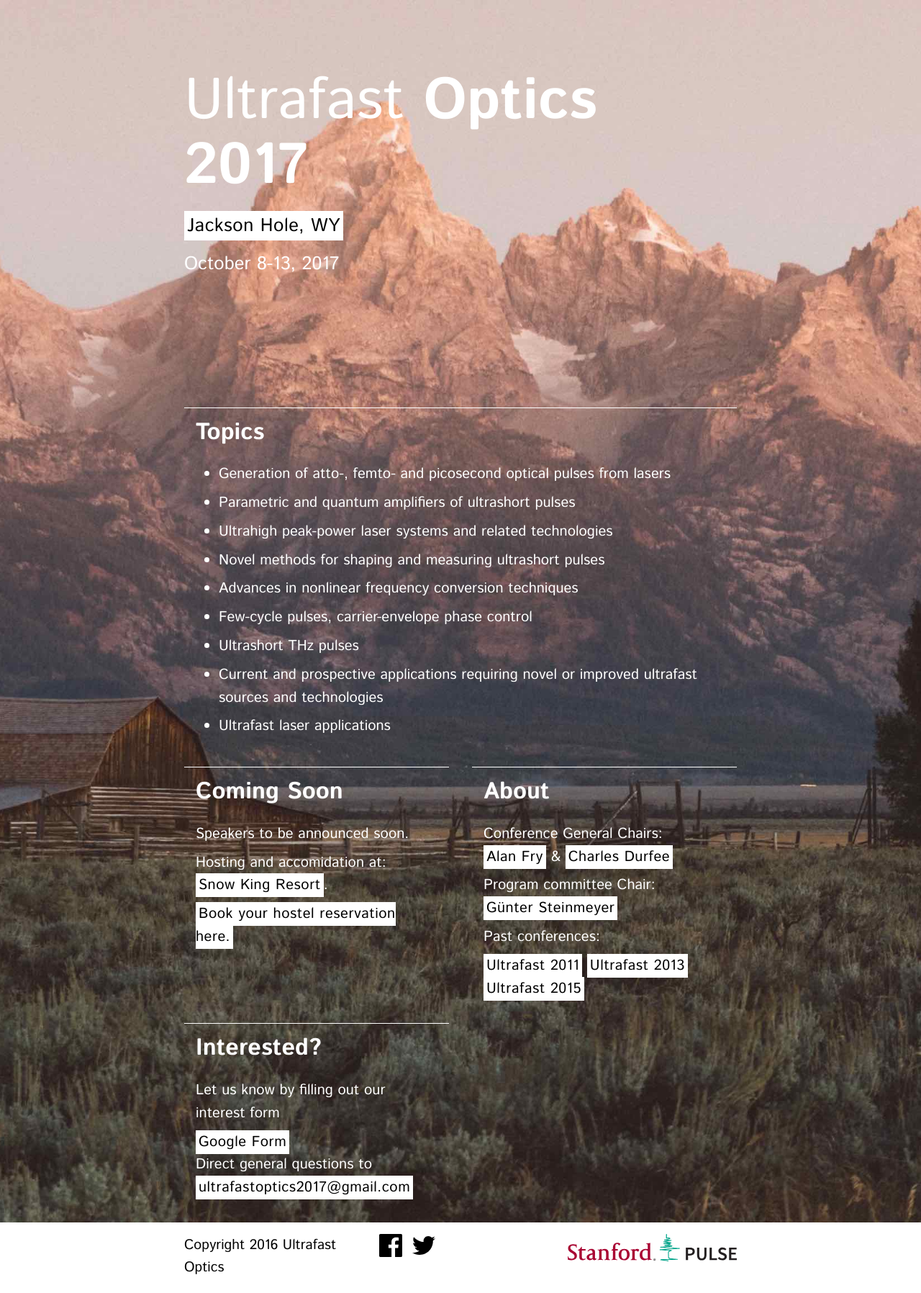
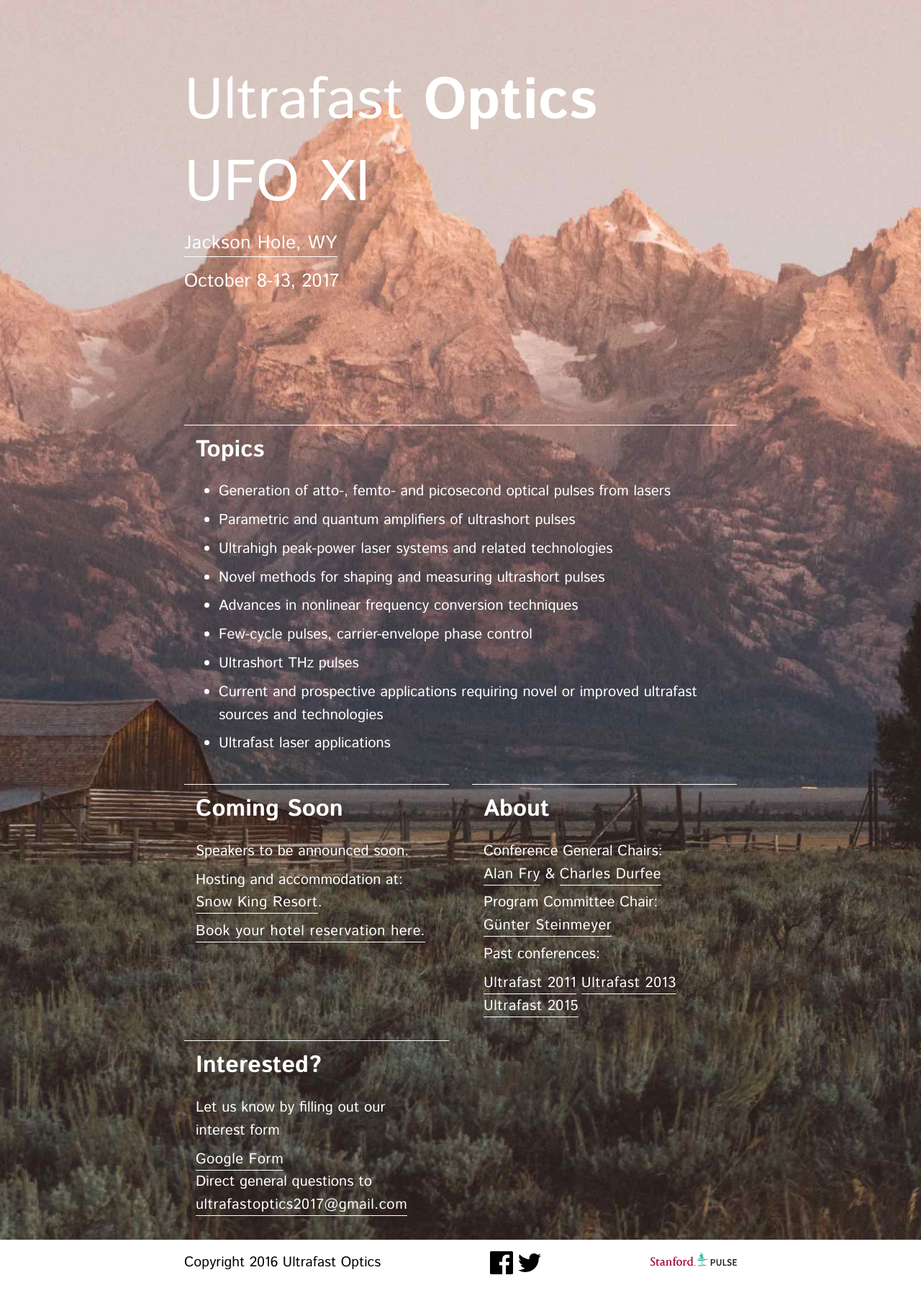
Before and after one commit to durfee/ultrafastoptics-2017.org, a Jekyll site: the page built from index.md, in a window 1280 px wide. Shown: the whole page at 72% size. Built offline with Jekyll 4.4.1, drawn with Linux system fonts in a browser that asks for light colours; nearby versions of some CDN libraries.

Commit message:
update with feedback 1, 2, 5, 6 and 7, temp 3

```diff
--- a/_layouts/home.html
+++ b/_layouts/home.html
@@ -5,8 +5,9 @@ layout: default
 <div class="t-home u-full-vw u-full-vw" style="background-image: url({{ '/assets/img/home-bg-4.jpg' | prepend: site.baseurl }})">
   <div class="u-measure-wide u-px-md t-home__content">
     <div class="u-inline-block u-height-2of3 u-color-secondary u-padding-top-lg u-padding-bottom-lg u-margin-top-xl u-margin-bottom-xl">
-      <h1 class="u-text-size-massive u-padding-bottom-md u-text-weight-normal">Ultrafast <span class="u-bold">Optics 2017</span></h1>
-      <h2 class="u-padding-bottom-md"><a href="http://www.jacksonholetraveler.com">Jackson Hole, WY</a></h2>
+      <h1 class="u-text-size-massive u-padding-bottom-md u-text-weight-normal">Ultrafast <span class="u-bold">Optics</span> </h1>
+      <h1 class="u-text-size-massive u-padding-bottom-md u-text-weight-normal">UFO XI</h1>
+      <h2 class="u-padding-bottom-md"><a target="_blank" href="http://www.jacksonholetraveler.com">Jackson Hole, WY</a></h2>
       <h2 class="u-padding-bottom-md">October 8-13, 2017</h2>
 
     </div>
@@ -30,41 +31,41 @@ layout: default
     <div class="u-flex t-home__section u-px-md u-border-top-secondary u-color-secondary u-margin-bottom-lg">
       <h1 class="u-padding-top-md u-bold u-padding-bottom-md">Coming Soon</h1>
       <p>Speakers to be announced soon.</p>
-      <p>Hosting and accomidation at: <br> <a href="http://www.snowking.com/">Snow King Resort</a>.</p>
-      <p><a href="http://bookings.ihotelier.com/bookings.jsp?groupID=1709874&hotelID=77244">Book your hostel reservation here.</a></p>
+      <p>Hosting and accommodation at: <br> <a target="_blank" href="http://www.snowking.com/">Snow King Resort</a>.</p>
+      <p><a target="_blank" href="http://bookings.ihotelier.com/bookings.jsp?groupID=1709874&hotelID=77244">Book your hotel reservation here.</a></p>
     </div>
     <div class="u-flex t-home__section u-px-md u-border-top-secondary u-color-secondary u-margin-bottom-lg">
       <h1 class="u-padding-top-md u-bold u-padding-bottom-md">About</h1>
-      <p>Conference General Chairs: <br><a href="mailto:alanfry@stanford.edu">Alan Fry</a> &amp; <a href="mailto:cdurfee@mines.edu">Charles Durfee</a></p>
-      <p>Program committee Chair: <br> <a href="mailto:steinmey@mbi-berlin.de">Günter Steinmeyer</a></p>
+      <p>Conference General Chairs: <br><a target="_blank" href="mailto:alanfry@stanford.edu">Alan Fry</a> &amp; <a target="_blank" href="mailto:cdurfee@mines.edu">Charles Durfee</a></p>
+      <p>Program Committee Chair: <br> <a target="_blank" href="mailto:steinmey@mbi-berlin.de">Günter Steinmeyer</a></p>
       <p>Past conferences:</p>
-      <a href="http://www.ultrafastoptics2011.org/">Ultrafast 2011</a>
-      <a href="http://www.ultrafastoptics.org/">Ultrafast 2013</a>
-      <a href="http://www.ultrafastoptics2015.org">Ultrafast 2015</a>
+      <a target="_blank" href="http://www.ultrafastoptics2011.org/">Ultrafast 2011</a>
+      <a target="_blank" href="http://www.ultrafastoptics.org/">Ultrafast 2013</a>
+      <a target="_blank" href="http://www.ultrafastoptics2015.org">Ultrafast 2015</a>
 
     </div>
     <div class="u-flex t-home__section u-px-md u-border-top-secondary u-color-secondary">
       <h1 class="u-padding-top-md u-bold u-padding-bottom-md">Interested?</h1>
       <p>Let us know by filling out our interest form</p>
-      <a href="https://docs.google.com/forms/d/e/1FAIpQLSd02iqxDWsLIslhgk-4hTuD_XtOX7u-k1tQIc9qQMGVE_yZlA/viewform?c=0&w=1&usp=mail_form_link">Google Form</a>
-      <p>Direct general questions to <a href="mailto:ultrafastoptics2017@gmail.com">ultrafastoptics2017@gmail.com</a></p>
+      <a target="_blank" href="https://docs.google.com/forms/d/e/1FAIpQLSd02iqxDWsLIslhgk-4hTuD_XtOX7u-k1tQIc9qQMGVE_yZlA/viewform?c=0&w=1&usp=mail_form_link">Google Form</a>
+      <p>Direct general questions to <a target="_blank" href="mailto:ultrafastoptics2017@gmail.com">ultrafastoptics2017@gmail.com</a></p>
     </div>
   </div>
 </div>
 
   <footer class="u-full-vw u-margin-top-lg u-padding-top-md u-padding-bottom-sm u-bg-secondary">
     <div class="u-mobile-flexbox u-measure-wide u-mx-auto u-text-size-small">
-      <p class="u-flex u-px-md">
+      <p class="u-flex-expand u-px-md">
         Copyright 2016 Ultrafast Optics
       </p>
 
-      <p class="u-flex u-px-md u-color-secondary">
-      <a href="https://www.facebook.com/events/237925006602993/" class="c-social-icon"><svg xmlns="http://www.w3.org/2000/svg" class="c-icon" viewBox="0 0 16 16" width="16" height="16" fill-rule="evenodd" clip-rule="evenodd" stroke-linejoin="round" stroke-miterlimit="1.414"><path fill-rule="nonzero" d="M15.117 0H.883C.395 0 0 .395 0 .883v14.234c0 .488.395.883.883.883h7.663V9.804H6.46V7.39h2.086V5.607c0-2.066 1.262-3.19 3.106-3.19.883 0 1.642.064 1.863.094v2.16h-1.28c-1 0-1.195.476-1.195 1.176v1.54h2.39l-.31 2.416h-2.08V16h4.077c.488 0 .883-.395.883-.883V.883C16 .395 15.605 0 15.117 0"></path></svg></a>
+      <p class="u-flex-expand u-px-md u-color-secondary">
+        <a target="_blank" href="https://www.facebook.com/events/237925006602993/" class="c-social-icon"><svg xmlns="http://www.w3.org/2000/svg" class="c-icon" viewBox="0 0 16 16" width="16" height="16" fill-rule="evenodd" clip-rule="evenodd" stroke-linejoin="round" stroke-miterlimit="1.414"><path fill-rule="nonzero" d="M15.117 0H.883C.395 0 0 .395 0 .883v14.234c0 .488.395.883.883.883h7.663V9.804H6.46V7.39h2.086V5.607c0-2.066 1.262-3.19 3.106-3.19.883 0 1.642.064 1.863.094v2.16h-1.28c-1 0-1.195.476-1.195 1.176v1.54h2.39l-.31 2.416h-2.08V16h4.077c.488 0 .883-.395.883-.883V.883C16 .395 15.605 0 15.117 0"></path></svg></a>
 
-      <a href="https://twitter.com/UOptics2017" class="c-social-icon"><svg class="c-icon" xmlns="http://www.w3.org/2000/svg" viewBox="0 0 16 16" width="16" height="16" fill-rule="evenodd" clip-rule="evenodd" stroke-linejoin="round" stroke-miterlimit="1.414"><path fill-rule="nonzero" d="M16 3.038c-.59.26-1.22.437-1.885.517.677-.407 1.198-1.05 1.443-1.816-.634.375-1.337.648-2.085.795-.598-.638-1.45-1.036-2.396-1.036-1.812 0-3.282 1.468-3.282 3.28 0 .258.03.51.085.75C5.152 5.39 2.733 4.084 1.114 2.1.83 2.583.67 3.147.67 3.75c0 1.14.58 2.143 1.46 2.732-.538-.017-1.045-.165-1.487-.41v.04c0 1.59 1.13 2.918 2.633 3.22-.276.074-.566.114-.865.114-.21 0-.416-.02-.617-.058.418 1.304 1.63 2.253 3.067 2.28-1.124.88-2.54 1.404-4.077 1.404-.265 0-.526-.015-.783-.045 1.453.93 3.178 1.474 5.032 1.474 6.038 0 9.34-5 9.34-9.338 0-.143-.004-.284-.01-.425.64-.463 1.198-1.04 1.638-1.7z"></path></svg></a>
+        <a target="_blank" href="https://twitter.com/UOptics2017" class="c-social-icon"><svg class="c-icon" xmlns="http://www.w3.org/2000/svg" viewBox="0 0 16 16" width="16" height="16" fill-rule="evenodd" clip-rule="evenodd" stroke-linejoin="round" stroke-miterlimit="1.414"><path fill-rule="nonzero" d="M16 3.038c-.59.26-1.22.437-1.885.517.677-.407 1.198-1.05 1.443-1.816-.634.375-1.337.648-2.085.795-.598-.638-1.45-1.036-2.396-1.036-1.812 0-3.282 1.468-3.282 3.28 0 .258.03.51.085.75C5.152 5.39 2.733 4.084 1.114 2.1.83 2.583.67 3.147.67 3.75c0 1.14.58 2.143 1.46 2.732-.538-.017-1.045-.165-1.487-.41v.04c0 1.59 1.13 2.918 2.633 3.22-.276.074-.566.114-.865.114-.21 0-.416-.02-.617-.058.418 1.304 1.63 2.253 3.067 2.28-1.124.88-2.54 1.404-4.077 1.404-.265 0-.526-.015-.783-.045 1.453.93 3.178 1.474 5.032 1.474 6.038 0 9.34-5 9.34-9.338 0-.143-.004-.284-.01-.425.64-.463 1.198-1.04 1.638-1.7z"></path></svg></a>
       </p>
 
-      <p class="u-flex u-px-md u-color-secondary">
+      <p class="u-flex-expand u-px-md u-color-secondary">
         <img src="/assets/icons/pulse-logo.svg" alt="pulse logo">
       </p>
     </div>
--- a/_sass/base/_typography.scss
+++ b/_sass/base/_typography.scss
@@ -61,11 +61,14 @@ pre {
 a {
     outline: none;
     letter-spacing: 0.5px;
-    padding: 2px 4px;
+    // padding: 2px 4px;
 
-    color: map-get($color-map, primary);
-    background-color: map-get($color-map, secondary);
+    color: map-get($color-map, secondary);
     text-decoration: none;
+
+    border-bottom: 1px solid map-get($color-map, secondary);
+
+    transition: border 0.1s;
 
     &:hover,
     &:focus {
@@ -73,11 +76,9 @@ a {
     }
 
     &:hover {
-        // background-color: map-get($color-map, link);
-
         color: map-get($color-map, secondary);
-        background-color: map-get($color-map, primary);
         text-decoration: none;
+        border-bottom: 5px solid map-get($color-map, secondary);
     }
 }
 
--- a/_sass/templates/_home.scss
+++ b/_sass/templates/_home.scss
@@ -21,7 +21,7 @@
   @include media-query(768px) {
     max-width: 368px;
     min-width: 368px;
-    flex: 0 0 368px;
+    flex: 0 0 368px; // Fixes safari flex flow bug
 
 
     &:nth-child(2n-1) {
--- a/_sass/utilities/_flex.scss
+++ b/_sass/utilities/_flex.scss
@@ -58,6 +58,7 @@
 .u-flex-expand {
     display: block;
     flex: 1;
+    flex-basis: auto;
 }
 
 .u-flex-shrink {
```
